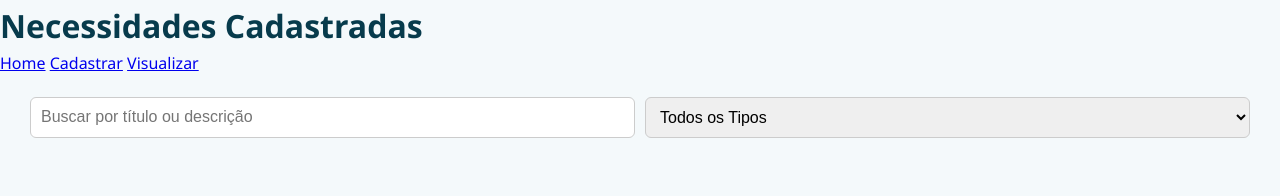
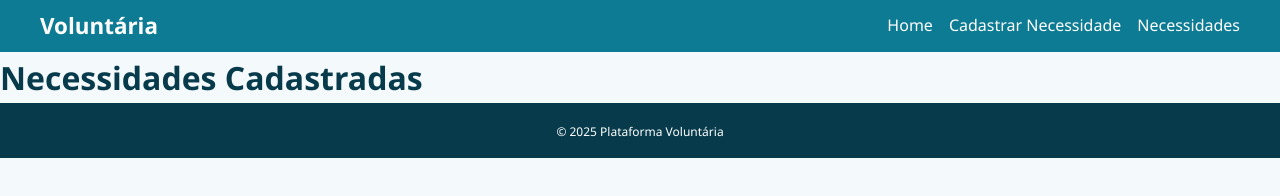
Before and after one commit to zaaanca/projeto-voluntario-ong, a plain HTML site: page necessidades.html in a window 1280 px wide. Drawn offline with Linux system fonts and the light colour scheme.

Commit message:
página base para listar necessidades

```diff
--- a/necessidades.html
+++ b/necessidades.html
@@ -2,38 +2,32 @@
 <html lang="pt-BR">
 <head>
   <meta charset="UTF-8" />
-  <meta name="viewport" content="width=device-width, initial-scale=1.0"/>
-  <title>Necessidades</title>
+  <meta name="viewport" content="width=device-width, initial-scale=1.0" />
+  <title>Necessidades | Plataforma Voluntária</title>
   <link rel="stylesheet" href="css/style.css" />
 </head>
 <body>
-  <header>
-    <h1>Necessidades Cadastradas</h1>
-    <nav>
-      <a href="index.html">Home</a>
-      <a href="cadastro.html">Cadastrar</a>
-      <a href="necessidades.html">Visualizar</a>
+  <header class="header">
+    <nav class="nav">
+      <a href="index.html" class="logo">Voluntária</a>
+      <ul class="nav__links">
+        <li><a href="index.html">Home</a></li>
+        <li><a href="cadastrar.html">Cadastrar Necessidade</a></li>
+        <li><a href="necessidades.html" class="active">Necessidades</a></li>
+      </ul>
     </nav>
   </header>
 
-  <main>
-    <section id="filtros">
-      <input type="text" id="pesquisa" placeholder="Buscar por título ou descrição" />
-      <select id="filtroTipoAjuda">
-        <option value="">Todos os Tipos</option>
-        <option value="Educação">Educação</option>
-        <option value="Saúde">Saúde</option>
-        <option value="Meio Ambiente">Meio Ambiente</option>
-        <option value="Doação de Alimentos">Doação de Alimentos</option>
-        <option value="Doação de Roupas">Doação de Roupas</option>
-        <option value="Outros">Outros</option>
-      </select>
-    </section>
+  <main class="needs-page">
+    <h1>Necessidades Cadastradas</h1>
 
-    <section id="lista-necessidades" class="grid-cards">
-    </section>
+    <section id="needsList" class="needs-grid"></section>
   </main>
 
-  <script src="js/script.js"></script>
+  <footer class="footer">
+    <small>&copy; 2025 Plataforma Voluntária</small>
+  </footer>
+
+  <script src="js/app.js"></script>
 </body>
 </html>
```
